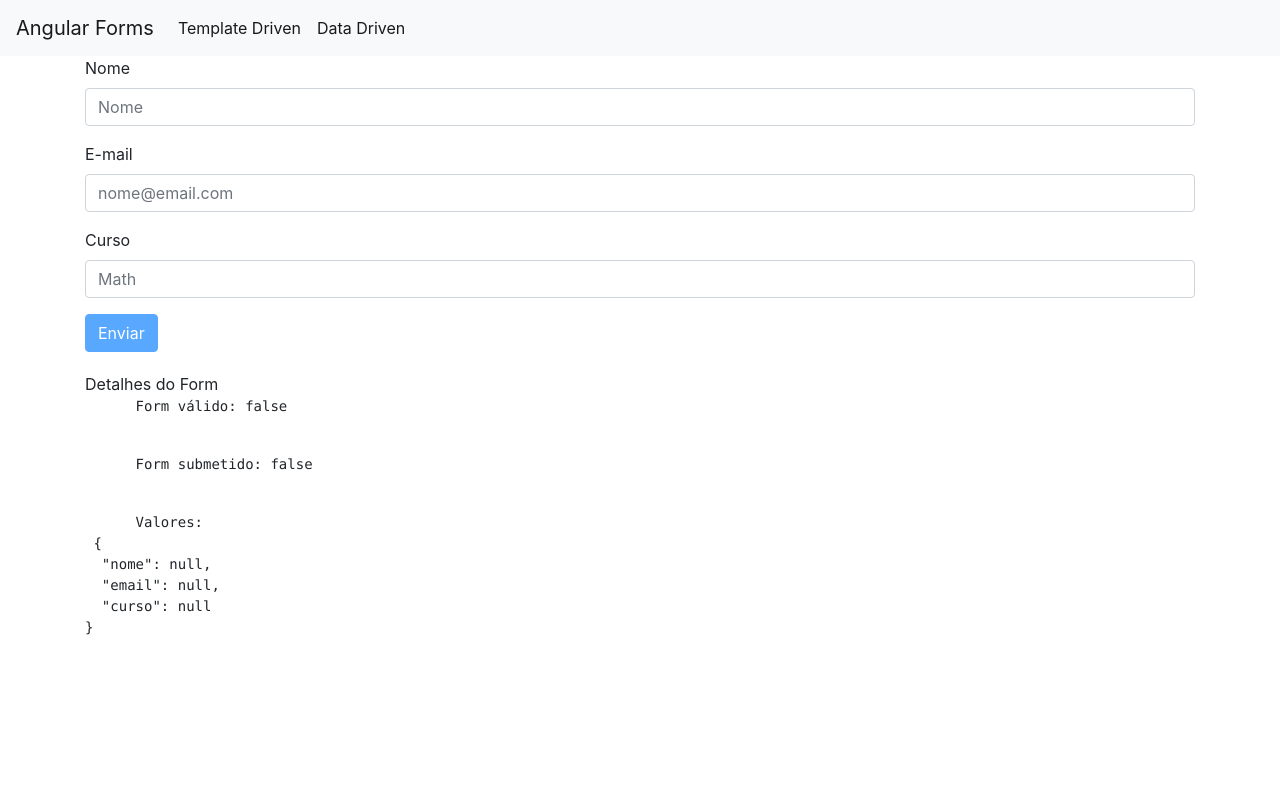
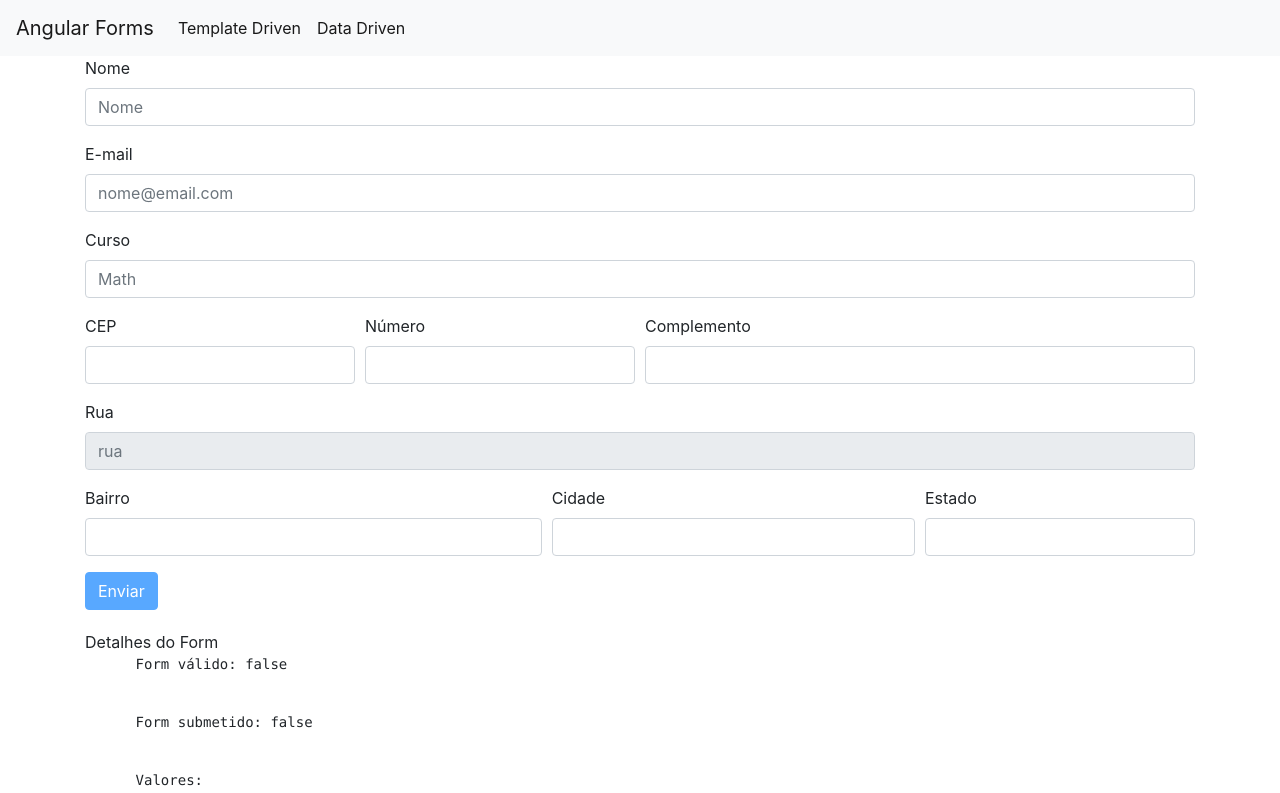
Before and after one commit to michael-zero/Angular, an Angular app: page /templateDriven in a window 1280 px wide. Shown: the top 793 px of the page. Built offline with nearby package versions, Linux system fonts and the light colour scheme.

Commit message:
feat: aumentando o formulario

```diff
--- a/src/app/template-form/template-form.component.html
+++ b/src/app/template-form/template-form.component.html
@@ -1,12 +1,19 @@
-<form action="" #f="ngForm" (ngSubmit)="handleSubmit(f)">
+<form action="" #f="ngForm" class="form-horizontal" (ngSubmit)="handleSubmit(f)">
   <div class="form-group" [class.has-error]="!nome.valid && nome.touched">
+    <div class="form-row">
+
+    <div class="col-sm-12">
       <label for="nome">Nome</label>
+    </div>
+
+    <div class="col-sm-12">
       <input #nome="ngModel" type="text" class="form-control" id="nome" name="nome" [(ngModel)]="usuario.nome" placeholder="Nome" required>
-
       <div *ngIf="!nome.valid && nome.touched"
       class="alert alert-danger" role="alert"
       >
         Nome é obrigatório.
+      </div>
+    </div>
     </div>
 
     <!--
@@ -14,22 +21,118 @@
       {{nome.className}}
     </div>
     -->
+
   </div>
 
-  <div class="form-group" [class.has-error]="!email.valid && email.touched">
+  <div class="form-group"  [class.has-error]="!email.valid && email.touched">
+    <div class="form-row">
+
+    <div class="col-sm-12">
     <label for="email">E-mail</label>
+    </div>
+
+    <div class="col-sm-12">
       <input email #email="ngModel" type="email" class="form-control" id="email" name="email" [(ngModel)]="usuario.email" required placeholder="nome@email.com">
 
       <div *ngIf="!email.valid && email.touched"
       class="alert alert-danger" role="alert">
         E-mail inválido.
       </div>
+    </div>
+    </div>
 
   </div>
 
   <div class="form-group">
+    <div class="form-row">
+
+    <div class="col-sm-12">
      <label for="curso">Curso</label>
+    </div>
+    <div class="col-sm-12">
      <input type="text" class="form-control" id="curso" name="curso" [ngModel]="usuario.curso" placeholder="Math">
+    </div>
+
+    </div>
+  </div>
+
+  <div class="form-group" [class.has-error]="!cep.valid && cep.touched">
+    <div class="form-row">
+      <div class="col-md-3">
+          <label for="cep" class="control-label">CEP</label>
+          <input type="text" class="form-control" id="cep" name="cep" ngModel required #cep="ngModel"/>
+          <div *ngIf="!cep.valid && cep.touched"
+          class="alert alert-danger" role="alert">
+            CEP é obrigatório.
+          </div>
+      </div>
+
+      <div class="col-md-3">
+        <label for="numero" class="control-label">Número</label>
+        <input type="text" class="form-control" id="numero" name="numero" ngModel required #numero="ngModel"/>
+          <div *ngIf="!numero.valid && numero.touched"
+          class="alert alert-danger" role="alert">
+            Número inválido.
+          </div>
+      </div>
+
+      <div class="col-md-6">
+        <label for="complemento" class="control-label">Complemento</label>
+        <input type="text" class="form-control" id="complemento" name="complemento" ngModel required #complemento="ngModel"/>
+      </div>
+
+    </div>
+
+  </div>
+
+  <div class="form-group" [class.has-error]="!rua.valid && rua.touched">
+    <div class="form-row">
+
+    <div class="col-sm-12">
+      <label for="rua">Rua</label>
+    </div>
+
+    <div class="col-sm-12">
+      <input #rua="ngModel" readonly type="text" class="form-control" id="rua" name="rua" [(ngModel)]="usuario.rua" placeholder="rua" required>
+      <div *ngIf="!rua.valid && rua.touched"
+      class="alert alert-danger" role="alert"
+      >
+       Rua é obrigatório.
+      </div>
+    </div>
+    </div>
+  </div>
+
+  <div class="form-group">
+    <div class="form-row">
+      <div class="col-md-5">
+        <label for="bairro" class="control-label">Bairro</label>
+        <input type="text" class="form-control" id="bairro" name="bairro" ngModel required #bairro="ngModel"/>
+        <div *ngIf="!bairro.valid && bairro.touched"
+        class="alert alert-danger" role="alert">
+          Bairro é obrigatório.
+        </div>
+      </div>
+
+      <div class="col-md-4">
+        <label for="cidade" class="control-label">Cidade</label>
+        <input type="text" class="form-control" id="cidade" name="cidade" ngModel required #cidade="ngModel"/>
+        <div *ngIf="!cidade.valid && cidade.touched"
+        class="alert alert-danger" role="alert">
+        Cidade é obrigatório.
+        </div>
+      </div>
+
+      <div class="col-md-3">
+        <label for="estado" class="control-label">Estado</label>
+        <input type="text" class="form-control" id="estado" name="estado" ngModel required #estado="ngModel"/>
+        <div *ngIf="!estado.valid && estado.touched"
+        class="alert alert-danger" role="alert">
+        Estado é obrigatório.
+        </div>
+      </div>
+
+    </div>
   </div>
 
   <button [disabled]="!f.valid" class="btn btn-primary" type="submit">Enviar</button>
```
Lines whose indentation alone changed are shown as unchanged.
